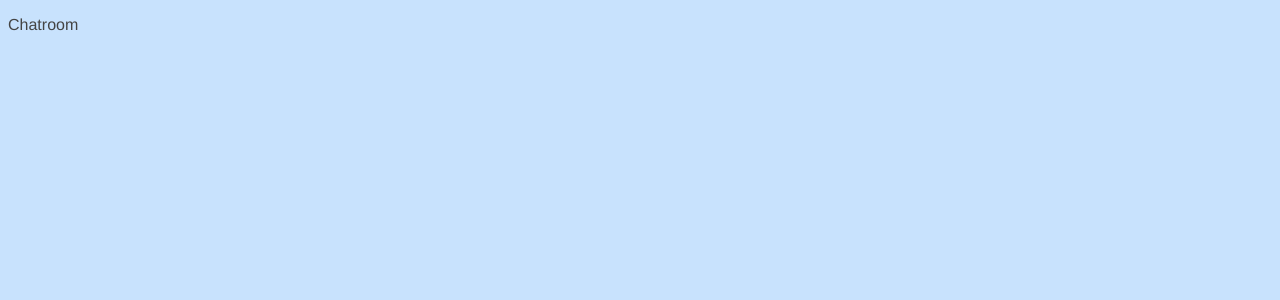
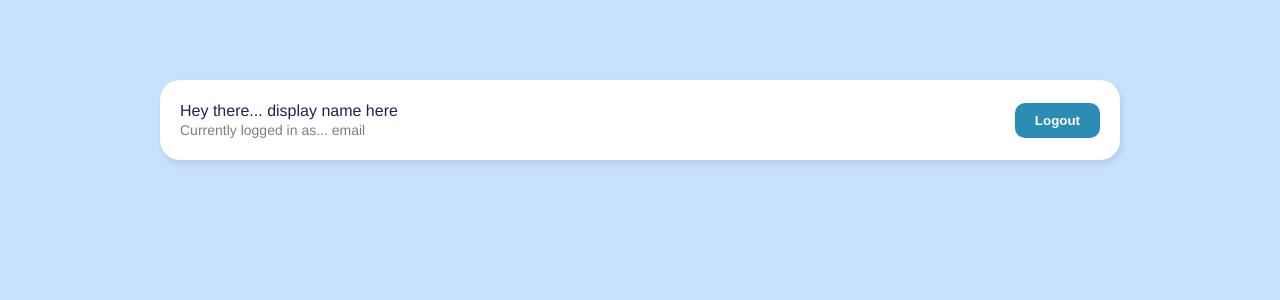
Before and after one commit to angel-sinn/Chat, a Vue app: page /chatroom in a window 1280 px wide. Shown: the top 300 px of the page. Built offline with nearby package versions, Linux system fonts and the light colour scheme.

Commit message:
Add navbar and logout functionality

```diff
--- a/src/assets/main.css
+++ b/src/assets/main.css
@@ -22,4 +22,5 @@
   border: 0;
   border-radius: 10px;
   padding: 10px 20px;
+  cursor: pointer;
 }
--- /dev/null
+++ b/src/components/Navbar.vue
@@ -0,0 +1,46 @@
+<template>
+  <nav>
+    <div>
+      <p>Hey there... display name here</p>
+      <p class="email">Currently logged in as... email</p>
+    </div>
+    <button @click="handleClick">Logout</button>
+  </nav>
+</template>
+
+<script>
+import useLogout from '../composables/useLogout';
+
+export default {
+  setup() {
+    const { error, logout } = useLogout();
+
+    const handleClick = async () => {
+      await logout();
+      if (!error.value) {
+        console.log('use logged out');
+      }
+    }
+
+    return { error, handleClick };
+  }
+}
+</script>
+
+<style>
+  nav {
+    padding: 20px;
+    display: flex;
+    justify-content: space-between;
+    align-items: center;
+  }
+  nav p {
+    margin: 2px auto;
+    font-size: 16px;
+    color: rgb(26, 38, 77);
+  }
+  nav p.email {
+    font-size: 14px;
+    color: rgb(128, 127, 127);
+  }
+</style>
--- /dev/null
+++ b/src/composables/useLogout.js
@@ -0,0 +1,20 @@
+import { ref } from "@vue/reactivity";
+import { projectAuth } from "../firebase/config";
+
+const error = ref(null);
+
+const logout = async () => {
+  error.value = null;
+  try {
+    await projectAuth.signOut();
+  } catch (err) {
+    console.log(err.message);
+    error.value = err.message;
+  }
+}
+
+const useLogout = () => {
+  return { error, logout };
+}
+
+export default useLogout;
--- a/src/views/Chatroom.vue
+++ b/src/views/Chatroom.vue
@@ -1,10 +1,14 @@
 <template>
-  <p>Chatroom</p>
+  <div class="container">
+    <Navbar/>
+  </div>
 </template>
 
 <script>
+import Navbar from '../components/Navbar.vue'
+
 export default {
-
+  components: { Navbar }
 }
 </script>
 
```
